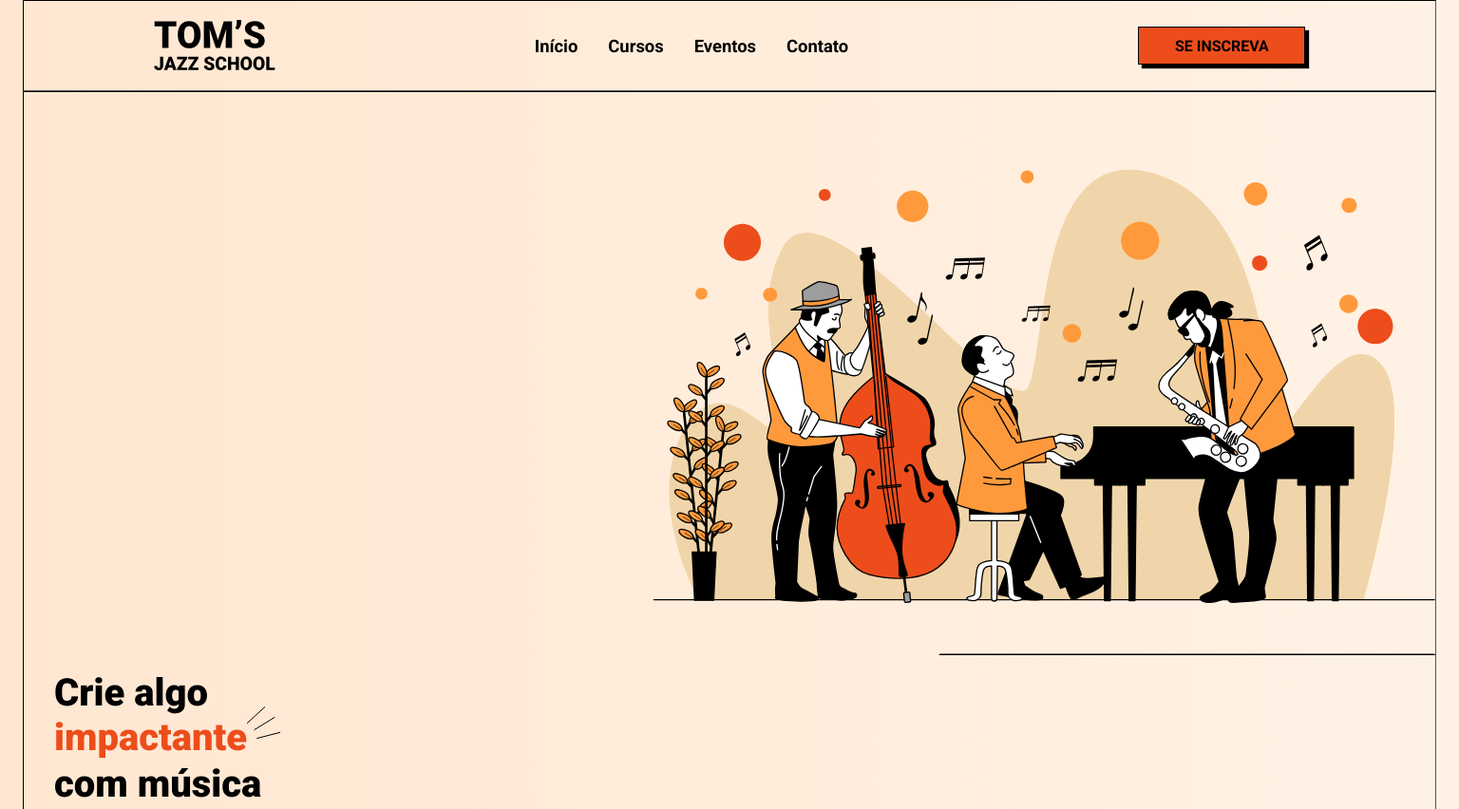
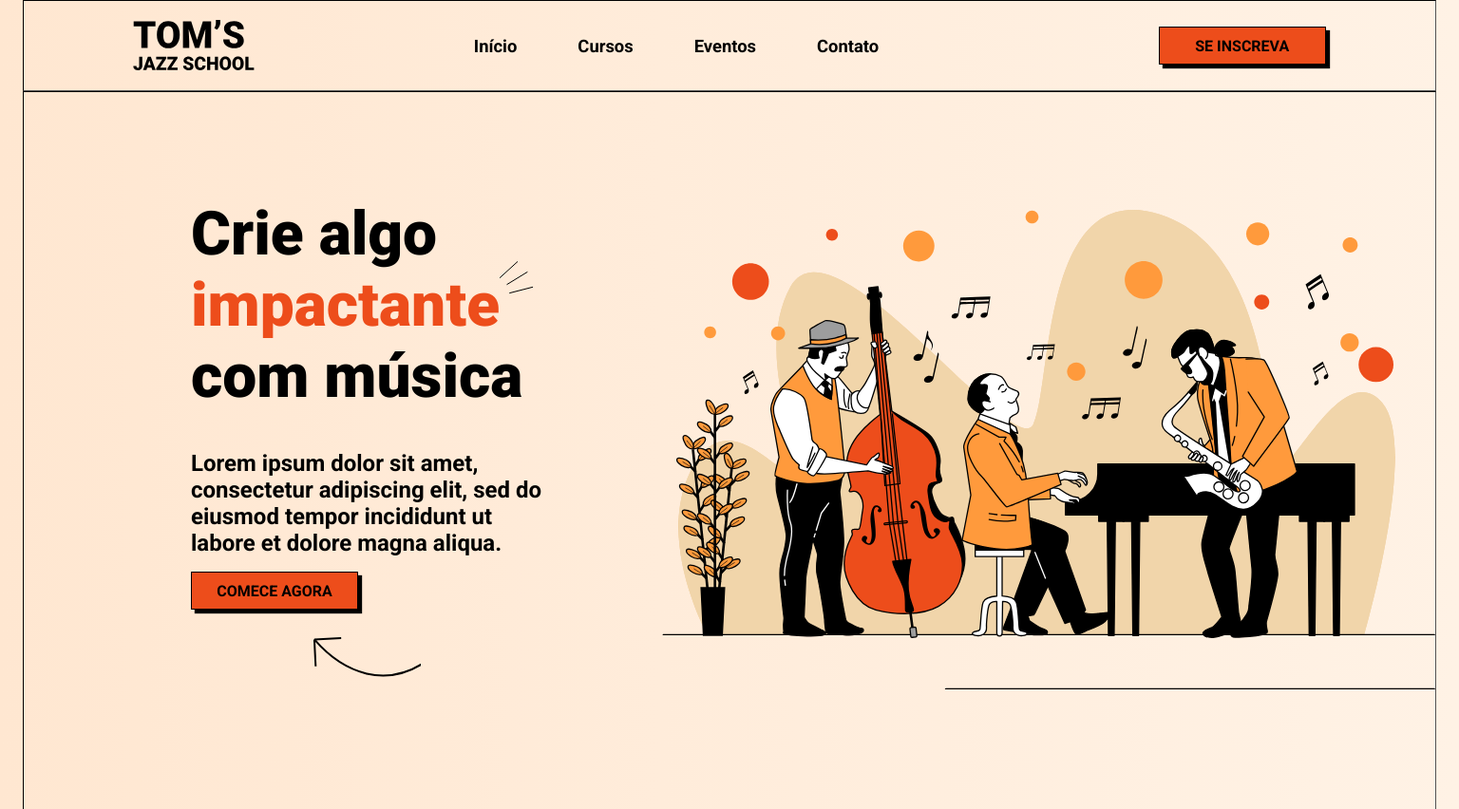
Before and after one commit to LeoDuarte37/Landing-Page-Praticando, a plain HTML site: page Landing Page/index.html in a window 1536 px wide. Shown: the top 852 px of the page at 95% size. Drawn offline with Linux system fonts and the light colour scheme.

Commit message:
estilizações css

```diff
--- a/Landing Page/index.css
+++ b/Landing Page/index.css
@@ -267,7 +267,7 @@ footer form input:focus {
     }
 
     header nav li {
-        margin-right: 2rem;
+        margin-right: 4rem;
         cursor: pointer;
     }
 
@@ -283,4 +283,35 @@ footer form input:focus {
         margin: 0;
         cursor: pointer;
     }
+
+    .section-1 {
+        display: grid;
+        grid-template-columns: 0.5fr 1fr;
+
+    }
+
+    .section-1 img {
+        margin-bottom: 19rem;
+        order: 2;
+        width: 52rem;
+        height: 40rem;
+    }
+
+    .section-1 div {
+
+        order: 1;
+        padding: 0 0 0 2rem;
+        margin: 6rem 0 0 9rem;
+        margin-bottom: 0;
+    }
+
+    .section-1 div h1 {
+        font-size: 4rem;
+    }
+
+    .section-1 div p {
+        margin-top: 2.5rem;
+        font-size: 1.5rem;
+
+    }
 }
```
